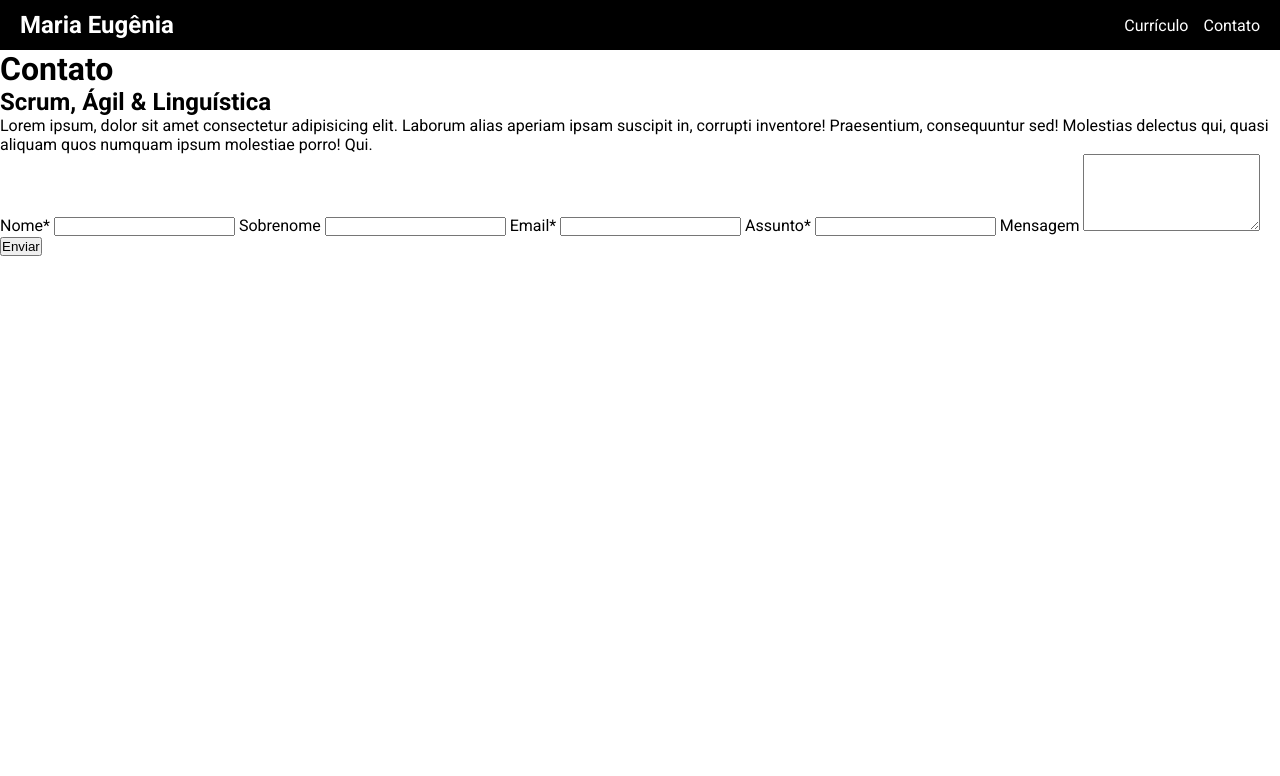
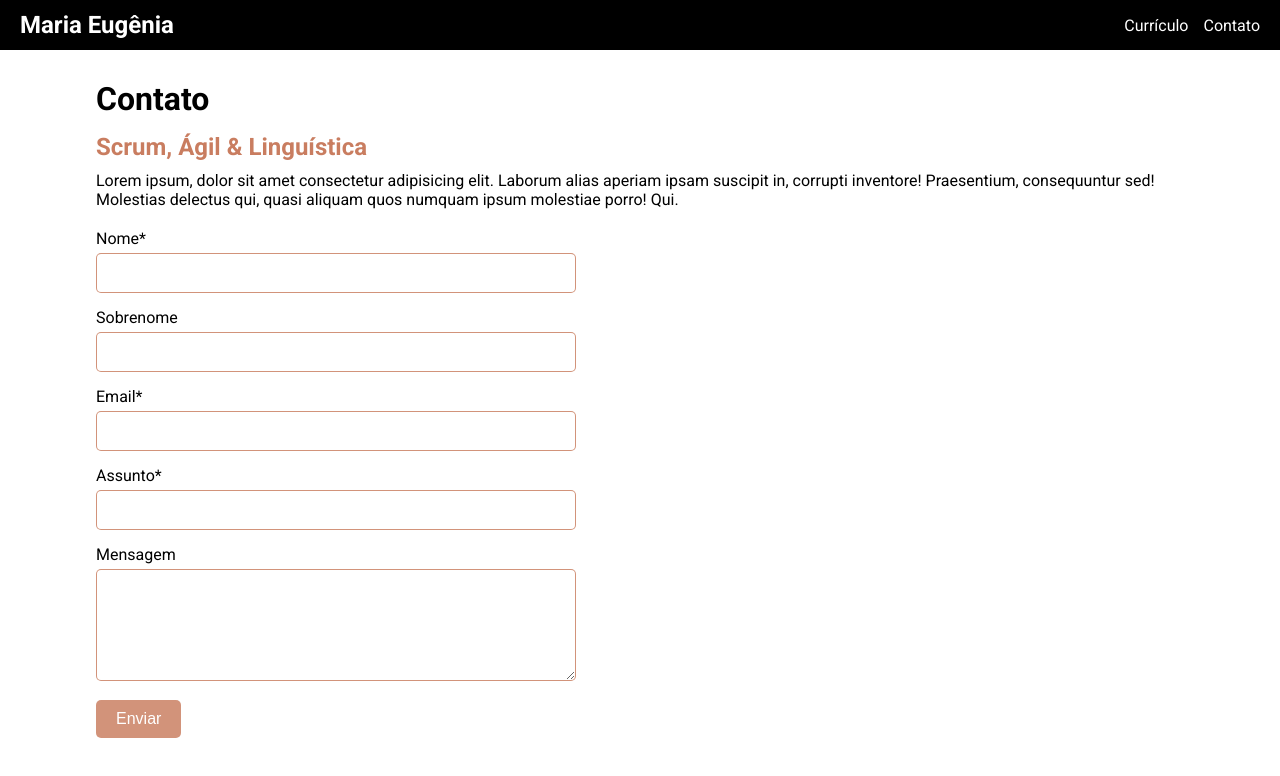
Before and after one commit to emanuelrferreira/site-maria, a plain HTML site: page pages/contato.html in a window 1280 px wide. Drawn offline with Linux system fonts and the light colour scheme.

Commit message:
Update contato.html

```diff
--- a/pages/contato.html
+++ b/pages/contato.html
@@ -5,7 +5,7 @@
     <meta name="viewport" content="width=device-width, initial-scale=1.0">
     <link rel="shortcut icon" href="../assets/img/favicon.ico" type="image/x-icon">
     <link rel="stylesheet" href="../css/global.css">
-    <link rel="stylesheet" href="../css/responsivo.css">
+    <link rel="stylesheet" href="../css/contato.css">
     <title>Document</title>
 </head>
 <body>
```
